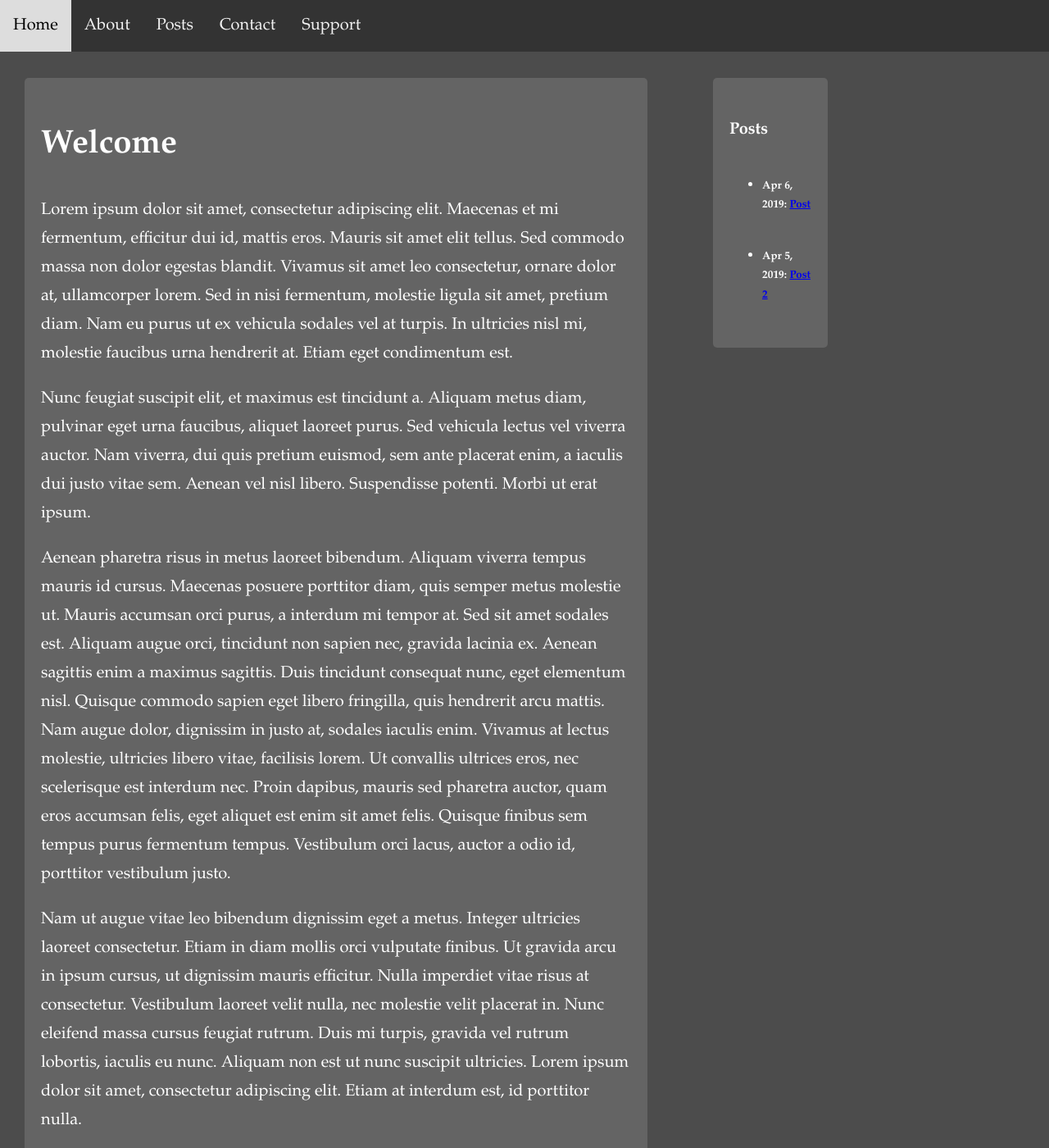
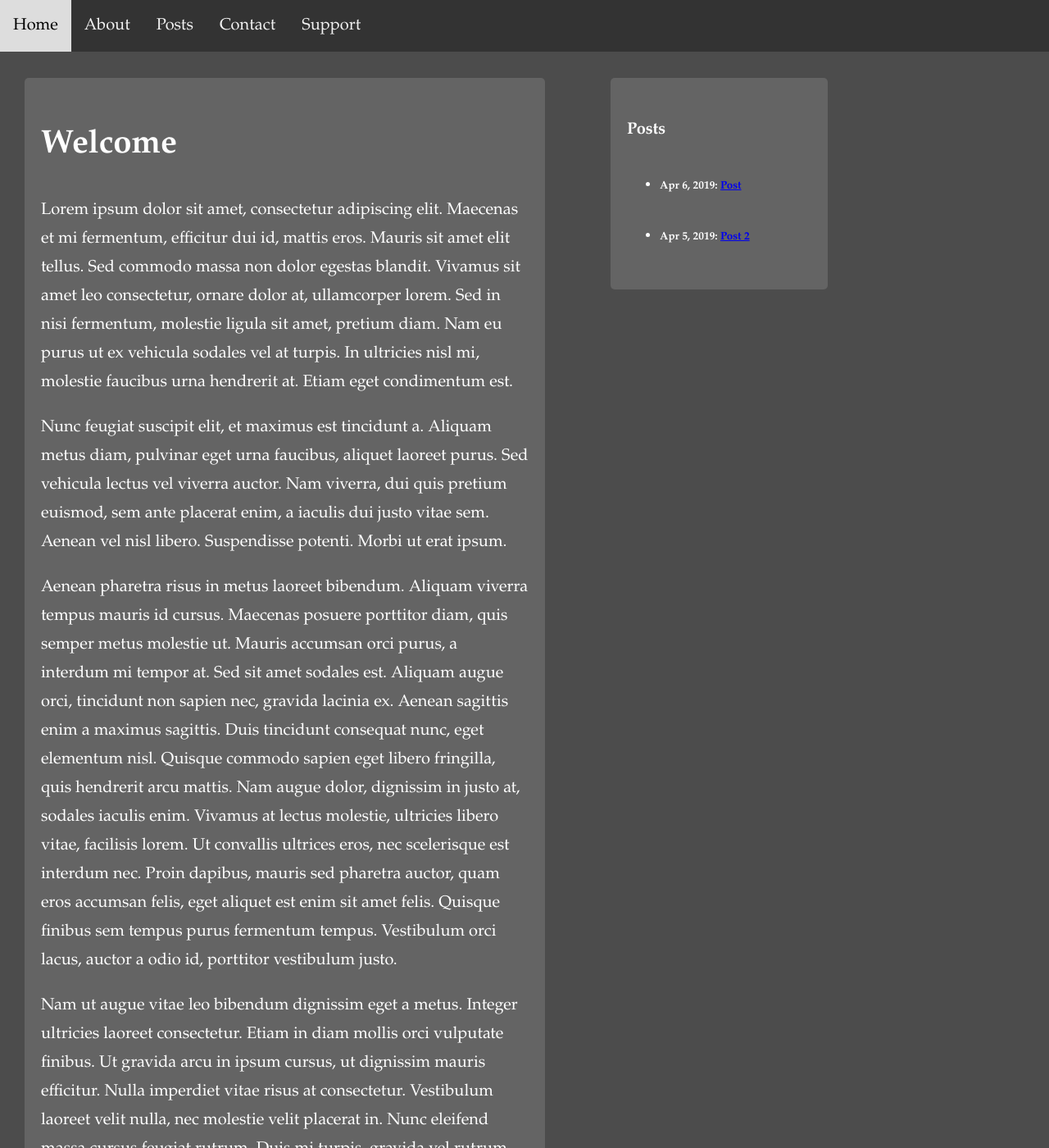
Before and after one commit to sutterj/jekylldark, a Jekyll site: the page built from index.html, in a window 1280 px wide and 1400 px high. Shown: the whole window at 82% size. Built offline with Jekyll 4.4.1, drawn with Linux system fonts in a browser that asks for light colours; nearby versions of some CDN libraries.

Commit message:
Update _layout.scss

```diff
--- a/_sass/components/_layout.scss
+++ b/_sass/components/_layout.scss
@@ -37,7 +37,7 @@
 
 @media (min-width: 1000px) {
   .wrapper {
-    grid-template-columns: 500px 300px 200px;
+    grid-template-columns: 400px 275px 325px;
     grid-template-rows: auto;
     grid-template-areas:
       "header  header  header"
@@ -60,6 +60,15 @@
 }
 
 @media screen and (max-width: 1000px) {
+  .site-sidebar {
+    margin: 0 0 0 0;
+  }
+  .site-content {
+    margin-right: 30px;
+  }
+  .posts {
+    margin: 0 30px 65px 30px !important;
+  }
   .site-nav.responsive {
     width: 100vw;
   }
```
